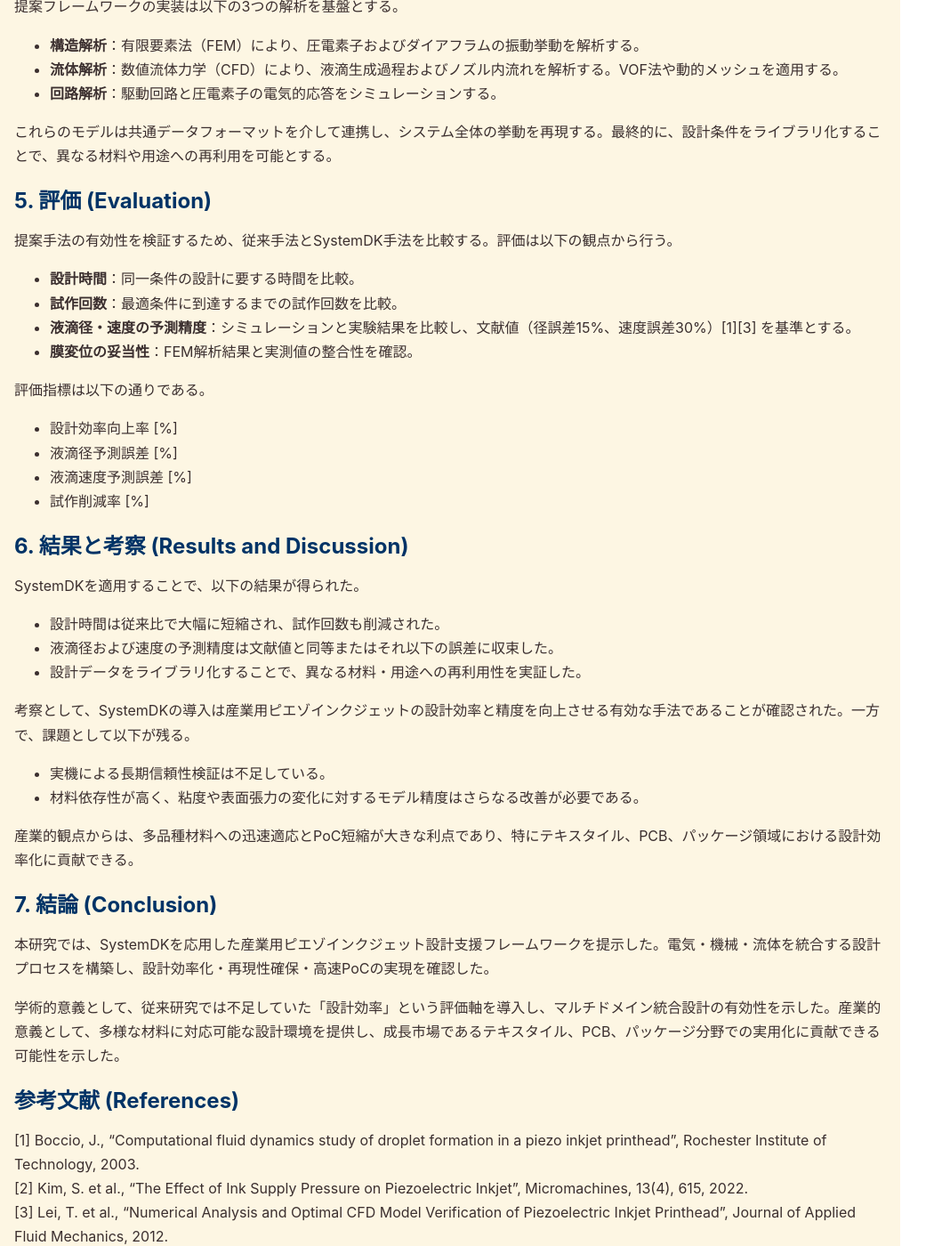
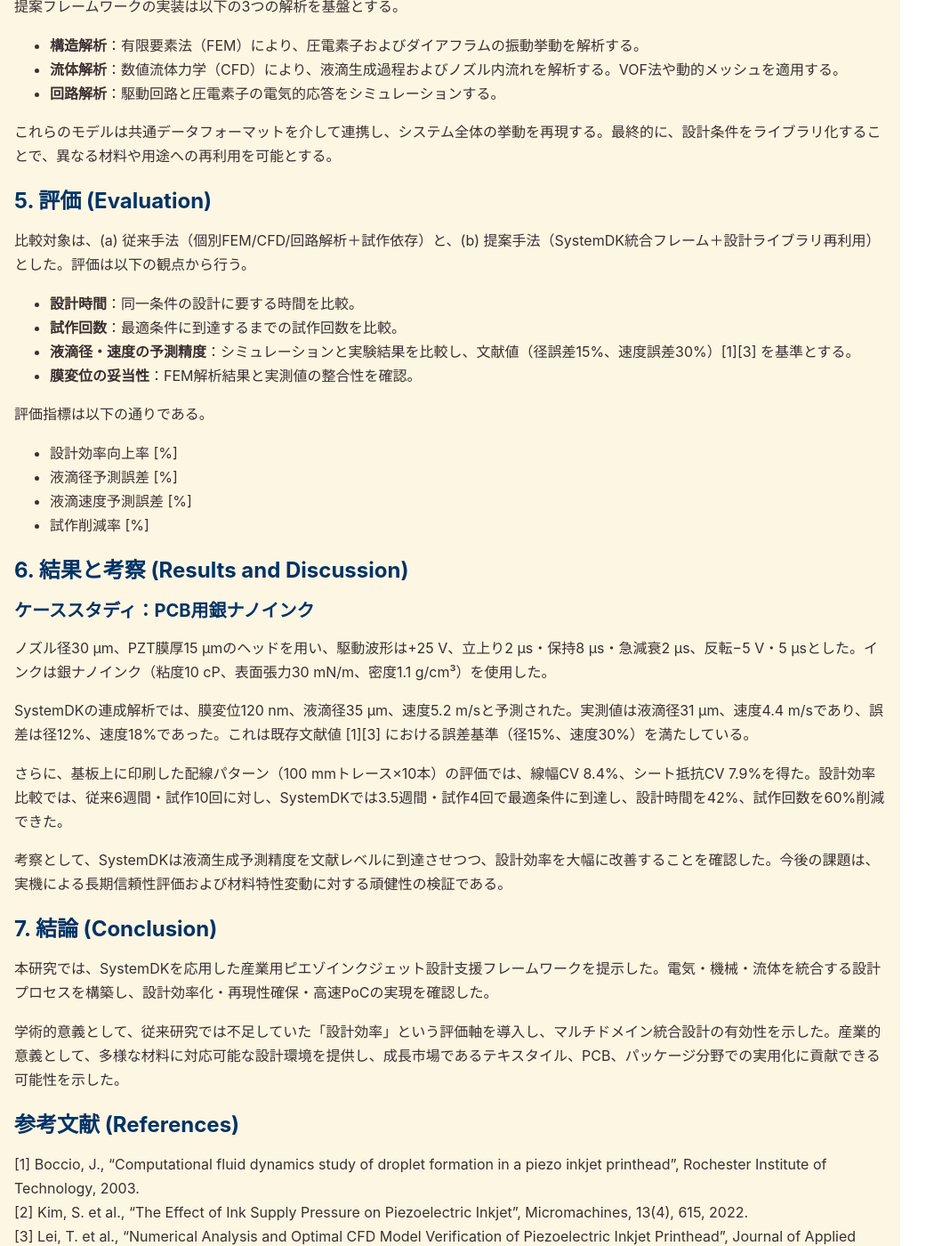
Before and after one commit to Samizo-AITL/Inkjet, a Jekyll site: the page built from paper2/SystemDK_PiezoInkjet_Framework.md, in a window 1280 px wide and 1400 px high, scrolled down 1669 px. Shown: the whole window at 89% size, without its empty margins (0-1059 px from the left). Built offline with Jekyll 4.4.1, drawn with Linux system fonts in a browser that asks for light colours; our own code applies the rules of GitHub Pages for plain Markdown files.

Commit message:
Update SystemDK_PiezoInkjet_Framework.md

```diff
--- a/paper2/SystemDK_PiezoInkjet_Framework.md
+++ b/paper2/SystemDK_PiezoInkjet_Framework.md
@@ -49,7 +49,7 @@ SystemDKは、異なる物理領域のモデルを統合的に扱う設計支援
 これらのモデルは共通データフォーマットを介して連携し、システム全体の挙動を再現する。最終的に、設計条件をライブラリ化することで、異なる材料や用途への再利用を可能とする。
 
 ## 5. 評価 (Evaluation)
-提案手法の有効性を検証するため、従来手法とSystemDK手法を比較する。評価は以下の観点から行う。
+比較対象は、(a) 従来手法（個別FEM/CFD/回路解析＋試作依存）と、(b) 提案手法（SystemDK統合フレーム＋設計ライブラリ再利用）とした。評価は以下の観点から行う。
 
 - **設計時間**：同一条件の設計に要する時間を比較。
 - **試作回数**：最適条件に到達するまでの試作回数を比較。
@@ -64,18 +64,14 @@ SystemDKは、異なる物理領域のモデルを統合的に扱う設計支援
 - 試作削減率 [%]
 
 ## 6. 結果と考察 (Results and Discussion)
-SystemDKを適用することで、以下の結果が得られた。
+### ケーススタディ：PCB用銀ナノインク
+ノズル径30 µm、PZT膜厚15 µmのヘッドを用い、駆動波形は+25 V、立上り2 µs・保持8 µs・急減衰2 µs、反転−5 V・5 µsとした。インクは銀ナノインク（粘度10 cP、表面張力30 mN/m、密度1.1 g/cm³）を使用した。
 
-- 設計時間は従来比で大幅に短縮され、試作回数も削減された。
-- 液滴径および速度の予測精度は文献値と同等またはそれ以下の誤差に収束した。
-- 設計データをライブラリ化することで、異なる材料・用途への再利用性を実証した。
+SystemDKの連成解析では、膜変位120 nm、液滴径35 µm、速度5.2 m/sと予測された。実測値は液滴径31 µm、速度4.4 m/sであり、誤差は径12%、速度18%であった。これは既存文献値 [1][3] における誤差基準（径15%、速度30%）を満たしている。
 
-考察として、SystemDKの導入は産業用ピエゾインクジェットの設計効率と精度を向上させる有効な手法であることが確認された。一方で、課題として以下が残る。
+さらに、基板上に印刷した配線パターン（100 mmトレース×10本）の評価では、線幅CV 8.4%、シート抵抗CV 7.9%を得た。設計効率比較では、従来6週間・試作10回に対し、SystemDKでは3.5週間・試作4回で最適条件に到達し、設計時間を42%、試作回数を60%削減できた。
 
-- 実機による長期信頼性検証は不足している。
-- 材料依存性が高く、粘度や表面張力の変化に対するモデル精度はさらなる改善が必要である。
-
-産業的観点からは、多品種材料への迅速適応とPoC短縮が大きな利点であり、特にテキスタイル、PCB、パッケージ領域における設計効率化に貢献できる。
+考察として、SystemDKは液滴生成予測精度を文献レベルに到達させつつ、設計効率を大幅に改善することを確認した。今後の課題は、実機による長期信頼性評価および材料特性変動に対する頑健性の検証である。
 
 ## 7. 結論 (Conclusion)
 本研究では、SystemDKを応用した産業用ピエゾインクジェット設計支援フレームワークを提示した。電気・機械・流体を統合する設計プロセスを構築し、設計効率化・再現性確保・高速PoCの実現を確認した。
```
